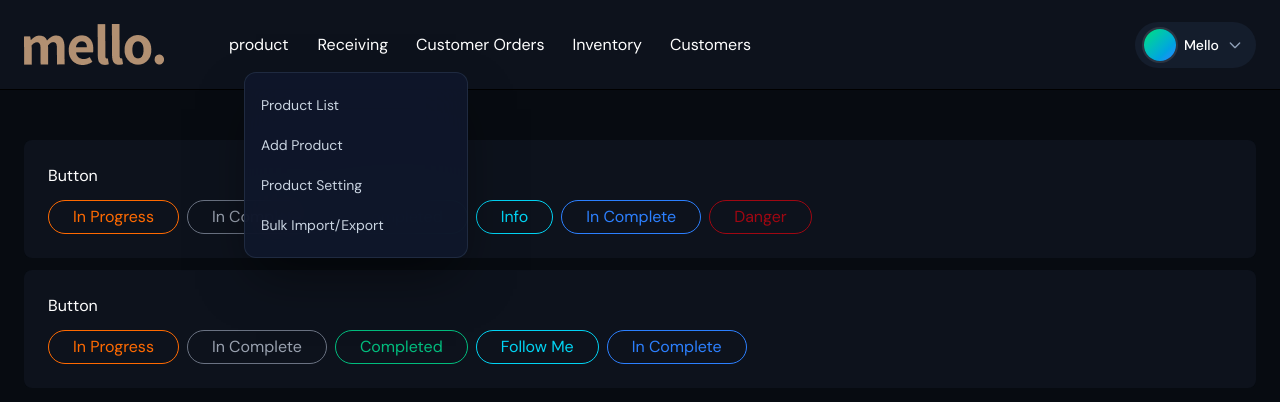
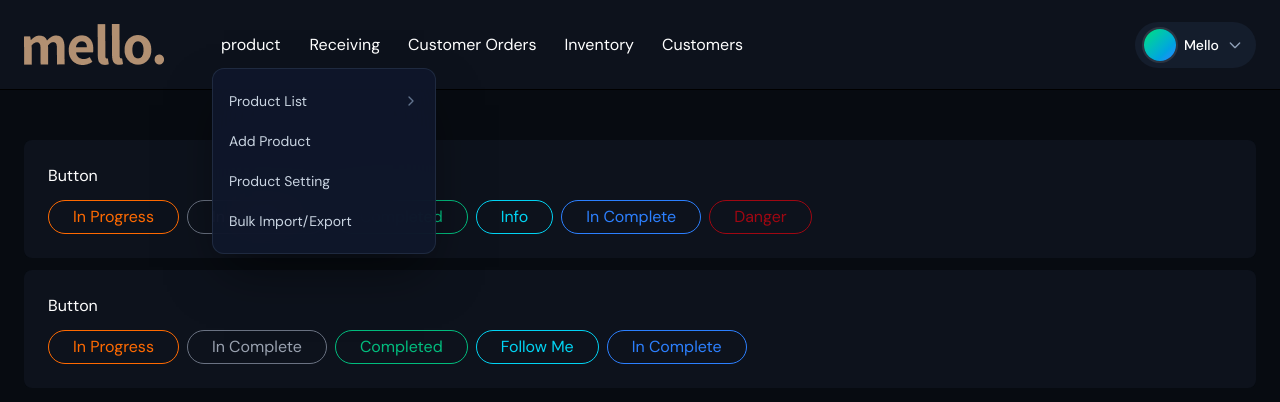
Before and after one commit to Animesh459/Vuerprise, a Vue app: page /utilities in a window 1280 px wide. Both pictures are taken after a click on the button "product". Shown: the top 402 px of the page. Built offline with nearby package versions, Linux system fonts and the light colour scheme.

Commit message:
dropdown component

```diff
--- a/src/components/Dropdown.vue
+++ b/src/components/Dropdown.vue
@@ -1,89 +1,3 @@
-<!--<template>-->
-<!--  <div class="relative" ref="dropdownRef">-->
-<!--    <button-->
-<!--        @click="isOpen = !isOpen"-->
-<!--        class="flex items-center gap-2 bg-slate-800/50 hover:bg-slate-700/50 rounded-full pl-2 pr-3 py-1.5 transition-all duration-200 border border-transparent hover:border-slate-600"-->
-<!--    >-->
-<!--      <div class="w-8 h-8 rounded-full bg-gradient-to-br from-green-400 to-blue-500 ring-2 ring-white/10"></div>-->
-<!--      <span class="text-sm text-white font-medium">Mello</span>-->
-<!--      <svg-->
-<!--          class="w-4 h-4 text-slate-400 transition-transform duration-300"-->
-<!--          :class="{ 'rotate-180': isOpen }"-->
-<!--          fill="none"-->
-<!--          stroke="currentColor"-->
-<!--          viewBox="0 0 24 24"-->
-<!--      >-->
-<!--        <path stroke-linecap="round" stroke-linejoin="round" stroke-width="2" d="M19 9l-7 7-7-7" />-->
-<!--      </svg>-->
-<!--    </button>-->
-
-<!--    <Transition-->
-<!--        enter-active-class="transition duration-200 ease-out"-->
-<!--        enter-from-class="opacity-0 scale-95 -translate-y-2"-->
-<!--        enter-to-class="opacity-100 scale-100 translate-y-0"-->
-<!--        leave-active-class="transition duration-150 ease-in"-->
-<!--        leave-from-class="opacity-100 scale-100 translate-y-0"-->
-<!--        leave-to-class="opacity-0 scale-95 -translate-y-2"-->
-<!--    >-->
-<!--      <div-->
-<!--          v-if="isOpen"-->
-<!--          class="absolute top-full right-0 mt-2 w-56 bg-slate-900/95 backdrop-blur-xl rounded-xl shadow-2xl shadow-black/50 py-2 z-50 border border-slate-700/50 overflow-hidden"-->
-<!--      >-->
-<!--        <div class="px-4 py-3 border-b border-slate-700/50">-->
-<!--          <p class="text-sm text-white font-medium">Mello</p>-->
-<!--          <p class="text-xs text-slate-400">mello@example.com</p>-->
-<!--        </div>-->
-
-<!--        <div class="py-1">-->
-<!--          <a-->
-<!--              v-for="item in menuItems"-->
-<!--              :key="item.label"-->
-<!--              href="#"-->
-<!--              class="flex items-center gap-3 px-4 py-2.5 text-sm text-slate-300 hover:text-white hover:bg-slate-700/50 transition-colors duration-150 group"-->
-<!--          >-->
-<!--            <component :is="item.icon" class="w-4 h-4 text-slate-500 group-hover:text-blue-400 transition-colors" />-->
-<!--            {{ item.label }}-->
-<!--          </a>-->
-<!--        </div>-->
-
-<!--        <div class="border-t border-slate-700/50 pt-1 mt-1">-->
-<!--          <a-->
-<!--              href="#"-->
-<!--              class="flex items-center gap-3 px-4 py-2.5 text-sm text-red-400 hover:text-red-300 hover:bg-red-500/10 transition-colors duration-150 group"-->
-<!--          >-->
-<!--            <LogOut class="w-4 h-4" />-->
-<!--            Logout-->
-<!--          </a>-->
-<!--        </div>-->
-<!--      </div>-->
-<!--    </Transition>-->
-<!--  </div>-->
-<!--</template>-->
-
-<!--<script setup>-->
-<!--import { ref, onMounted, onUnmounted, h } from 'vue'-->
-<!--import { User, Settings, LogOut } from 'lucide-vue-next'-->
-
-<!--const isOpen = ref(false)-->
-<!--const dropdownRef = ref(null)-->
-
-<!--const menuItems = [-->
-<!--  { label: 'Profile', icon: User },-->
-<!--  { label: 'Settings', icon: Settings },-->
-<!--]-->
-
-<!--const handleClickOutside = (e) => {-->
-<!--  if (dropdownRef.value && !dropdownRef.value.contains(e.target)) {-->
-<!--    isOpen.value = false-->
-<!--  }-->
-<!--}-->
-
-<!--onMounted(() => document.addEventListener('click', handleClickOutside))-->
-<!--onUnmounted(() => document.removeEventListener('click', handleClickOutside))-->
-<!--</script>-->
-
-
-
 
 <template>
   <div class="relative" ref="dropdownRef">
@@ -101,8 +15,14 @@
     >
       <div
           v-if="isOpen"
-          class="absolute top-full right-0 mt-2 w-56 bg-slate-900/95 backdrop-blur-xl rounded-xl shadow-2xl shadow-black/50 py-2 z-50 border border-slate-700/50 overflow-hidden"
-          :class="[contentClasses]"
+          class="absolute mt-1 w-56 bg-slate-900/95 backdrop-blur-xl rounded-xl shadow-2xl shadow-black/50 py-2 z-50 border border-slate-700/50"
+          :class="[
+              // Check for the 'is-submenu' prop to determine positioning
+              isSubmenu
+                  ? 'top-0 left-full ml-1'
+                  : 'top-full right-0',
+              contentClasses
+          ]"
       >
         <slot name="content"></slot>
       </div>
@@ -113,12 +33,15 @@
 <script setup>
 import { ref, onMounted, onUnmounted } from 'vue'
 
-// Define props to allow overriding the dropdown's content class (e.g., width, position)
 defineProps({
   contentClasses: {
     type: String,
     default: '',
   },
+  isSubmenu: {
+    type: Boolean,
+    default: false,
+  }
 })
 
 const isOpen = ref(false)
@@ -133,7 +56,6 @@ const handleClickOutside = (e) => {
 onMounted(() => document.addEventListener('click', handleClickOutside))
 onUnmounted(() => document.removeEventListener('click', handleClickOutside))
 
-// Expose 'close' method for external control if needed
 const close = () => {
   isOpen.value = false
 }
--- /dev/null
+++ b/src/components/DropdownItem.vue
@@ -0,0 +1,43 @@
+<script setup>
+import Dropdown from './Dropdown.vue';
+import { ChevronRight } from 'lucide-vue-next';
+
+defineProps({
+  item: {
+    type: Object,
+    required: true,
+  },
+});
+</script>
+
+<template>
+  <div v-if="!item.children">
+    <a
+        :href="item.href || '#'"
+        class="flex items-center gap-3 px-4 py-2.5 text-sm text-slate-300 hover:text-white hover:bg-slate-700/50 transition-colors duration-150 group"
+    >
+      {{ item.label }}
+    </a>
+  </div>
+
+  <div v-else>
+    <Dropdown isSubmenu>
+      <template #trigger>
+        <div
+            class="flex items-center justify-between gap-3 px-4 py-2.5 text-sm text-slate-300 hover:text-white hover:bg-slate-700/50 transition-colors duration-150 group cursor-pointer w-full"
+        >
+          <span>{{ item.label }}</span>
+          <ChevronRight :size="16" class="text-slate-500 group-hover:text-white transition-colors"/>
+        </div>
+      </template>
+
+      <template #content>
+        <DropdownItem
+            v-for="child in item.children"
+            :key="child.label"
+            :item="child"
+        />
+      </template>
+    </Dropdown>
+  </div>
+</template>
--- a/src/components/Header.vue
+++ b/src/components/Header.vue
@@ -10,28 +10,26 @@
       <!-- Main Navigation Menu -->
       <nav class="flex items-center gap-1">
 
-        <Dropdown contentClasses="w-40 left-0 right-auto ml-4" class="ml-4">
+        <Dropdown contentClasses="w-56 left-0 right-auto">
           <template #trigger>
             <button
-                class="flex items-center gap-2pl-2 pr-3 py-1.5 transition-all duration-200 border border-transparent cursor-pointer"
+                class="flex items-center gap-2 pl-2 pr-3 py-1.5 transition-all duration-200 border border-transparent cursor-pointer"
             >
               product
             </button>
           </template>
+
           <template #content>
-
             <div class="py-1">
-              <a
+              <DropdownItem
                   v-for="item in productItems"
                   :key="item.label"
-                  href="#"
-                  class="flex items-center gap-3 px-4 py-2.5 text-sm text-slate-300 hover:text-white hover:bg-slate-700/50 transition-colors duration-150 group"
-              >
-                {{ item.label }}
-              </a>
+                  :item="item"
+              />
             </div>
           </template>
         </Dropdown>
+
 
         <router-link to="/receiving" class="px-3 py-2 font-16 text-white hover:text-shadow-white rounded">
           Receiving
@@ -115,7 +113,7 @@
  import { User, Settings, LogOut } from 'lucide-vue-next'
 
  import Dropdown from "@/components/Dropdown.vue";
-
+ import DropdownItem from "@/components/DropdownItem.vue";
 
 
  const menuItems = [
@@ -124,7 +122,23 @@
  ]
 
  const productItems = [
-   { label: 'Product List'},
+   { label: 'Product List',
+     children: [
+       { label: 'Parent 1',
+         children: [
+           { label: 'Child 1' },
+           { label: 'Child 1' },
+         ]
+       },
+       { label: 'Parent 2',
+         children: [
+           { label: 'Child 1' },
+           { label: 'Child 1' },
+         ]},
+       { label: 'Parent 3'},
+
+     ]
+   },
    { label: 'Add Product'},
    { label: 'Product Setting'},
    { label: 'Bulk Import/Export'},
--- a/src/index.css
+++ b/src/index.css
@@ -17,21 +17,21 @@ body {
         @apply bg-[#0D121C] backdrop-blur-md rounded-lg p-6;
     }
     .btn-primary {
-        @apply px-6 py-1 rounded-full border border-orange-500 text-orange-500 bg-transparent hover:bg-orange-500/10 transition-colors;
+        @apply cursor-pointer px-6 py-1 rounded-full border border-orange-500 text-orange-500 bg-transparent hover:bg-orange-500/10 transition-colors;
     }
     .btn-secondary {
-        @apply px-6 py-1 rounded-full border border-gray-500 text-gray-400 bg-transparent hover:bg-gray-500/10 transition-colors
+        @apply cursor-pointer px-6 py-1 rounded-full border border-gray-500 text-gray-400 bg-transparent hover:bg-gray-500/10 transition-colors
     }
     .btn-success {
-        @apply px-6 py-1 rounded-full border border-emerald-500 text-emerald-500 bg-transparent hover:bg-emerald-500/10 transition-colors
+        @apply cursor-pointer px-6 py-1 rounded-full border border-emerald-500 text-emerald-500 bg-transparent hover:bg-emerald-500/10 transition-colors
     }
     .btn-info {
-        @apply px-6 py-1 rounded-full border border-cyan-400 text-cyan-400 bg-transparent hover:bg-cyan-400/10 transition-colors
+        @apply cursor-pointer px-6 py-1 rounded-full border border-cyan-400 text-cyan-400 bg-transparent hover:bg-cyan-400/10 transition-colors
     }
     .btn-default {
-        @apply px-6 py-1 rounded-full border border-blue-500 text-blue-500 bg-transparent hover:bg-blue-500/10 transition-colors
+        @apply cursor-pointer px-6 py-1 rounded-full border border-blue-500 text-blue-500 bg-transparent hover:bg-blue-500/10 transition-colors
     }
     .btn-danger {
-        @apply px-6 py-1 rounded-full border border-b-red-800 text-red-800 bg-transparent hover:bg-red-800/10 transition-colors
+        @apply cursor-pointer px-6 py-1 rounded-full border border-b-red-800 text-red-800 bg-transparent hover:bg-red-800/10 transition-colors
     }
 }
```
